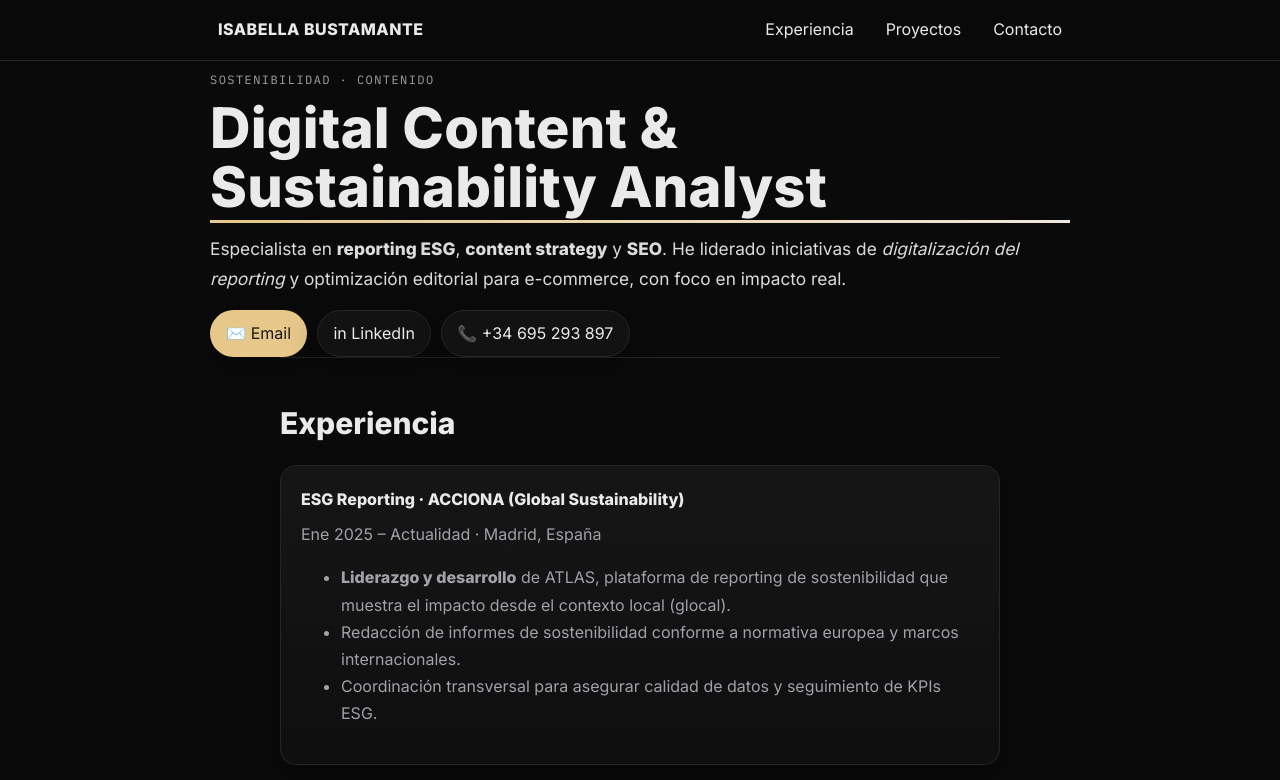
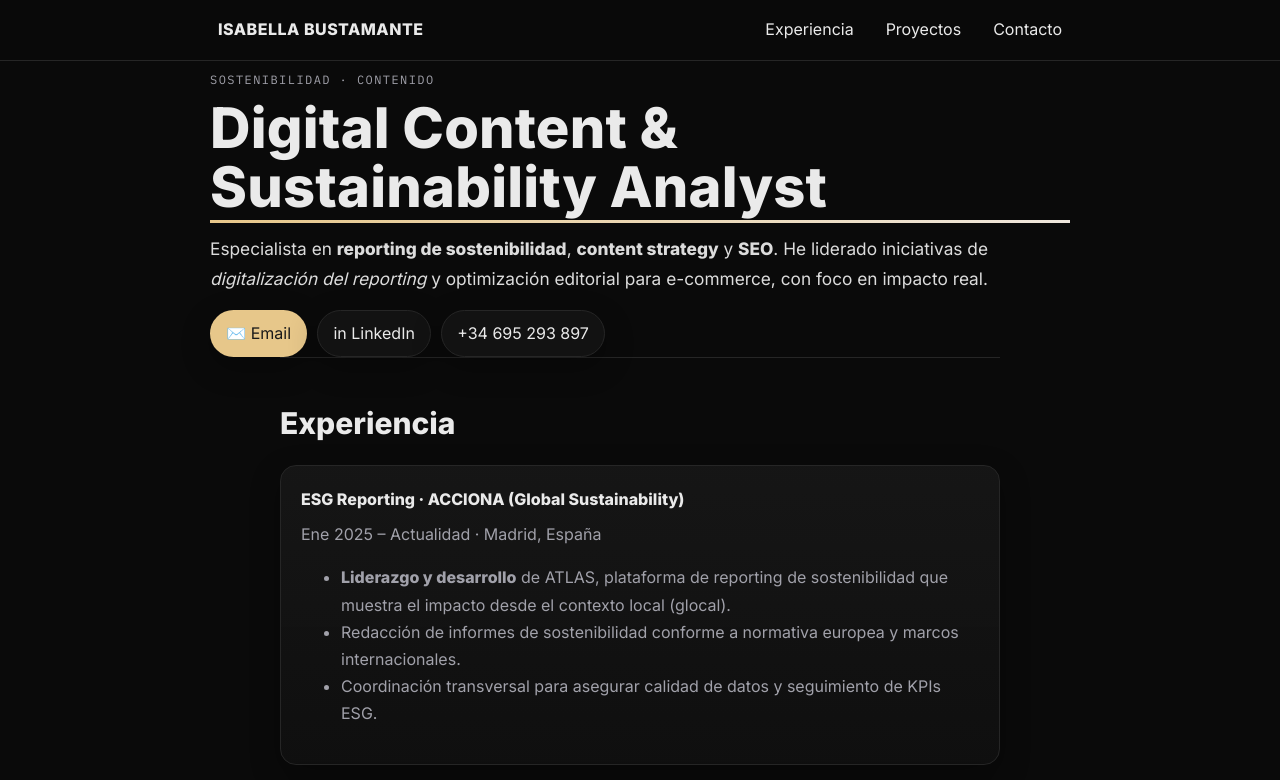
Before and after one commit to isabellabustamante0-ops/isa.ikea., a plain HTML site: page index.html in a window 1280 px wide. Shown: the top 780 px of the page. Drawn offline with Linux system fonts and the light colour scheme.

Commit message:
Update index.html

```diff
--- a/index.html
+++ b/index.html
@@ -87,13 +87,13 @@
 </nav>
 
 <header id="inicio" class="container">
-  <p class="kicker">SOSTENIBILIDAD · CONTENIDO</p>
+  <p class="kicker"> SOSTENIBILIDAD · CONTENIDO</p>
   <h1 class="reveal"><span class="underline">Digital Content & Sustainability Analyst</span></h1>
-  <p class="lead reveal">Especialista en <strong>reporting ESG</strong>, <strong>content strategy</strong> y <strong>SEO</strong>. He liderado iniciativas de <em>digitalización del reporting</em> y optimización editorial para e-commerce, con foco en impacto real.</p>
+  <p class="lead reveal">Especialista en <strong>reporting de sostenibilidad</strong>, <strong>content strategy</strong> y <strong>SEO</strong>. He liderado iniciativas de <em>digitalización del reporting</em> y optimización editorial para e-commerce, con foco en impacto real.</p>
   <div class="cta-row reveal">
     <a class="btn primary" href="mailto:isabellabustamante0@gmail.com">✉️ Email</a>
     <a class="btn" target="_blank" rel="noreferrer" href="https://www.linkedin.com/in/isabella-bustamante-a2212898/">in LinkedIn</a>
-    <span class="btn" aria-disabled="true">📞 +34 695 293 897</span>
+    <span class="btn" aria-disabled="true"> +34 695 293 897</span>
   </div>
 </header>
 
```
